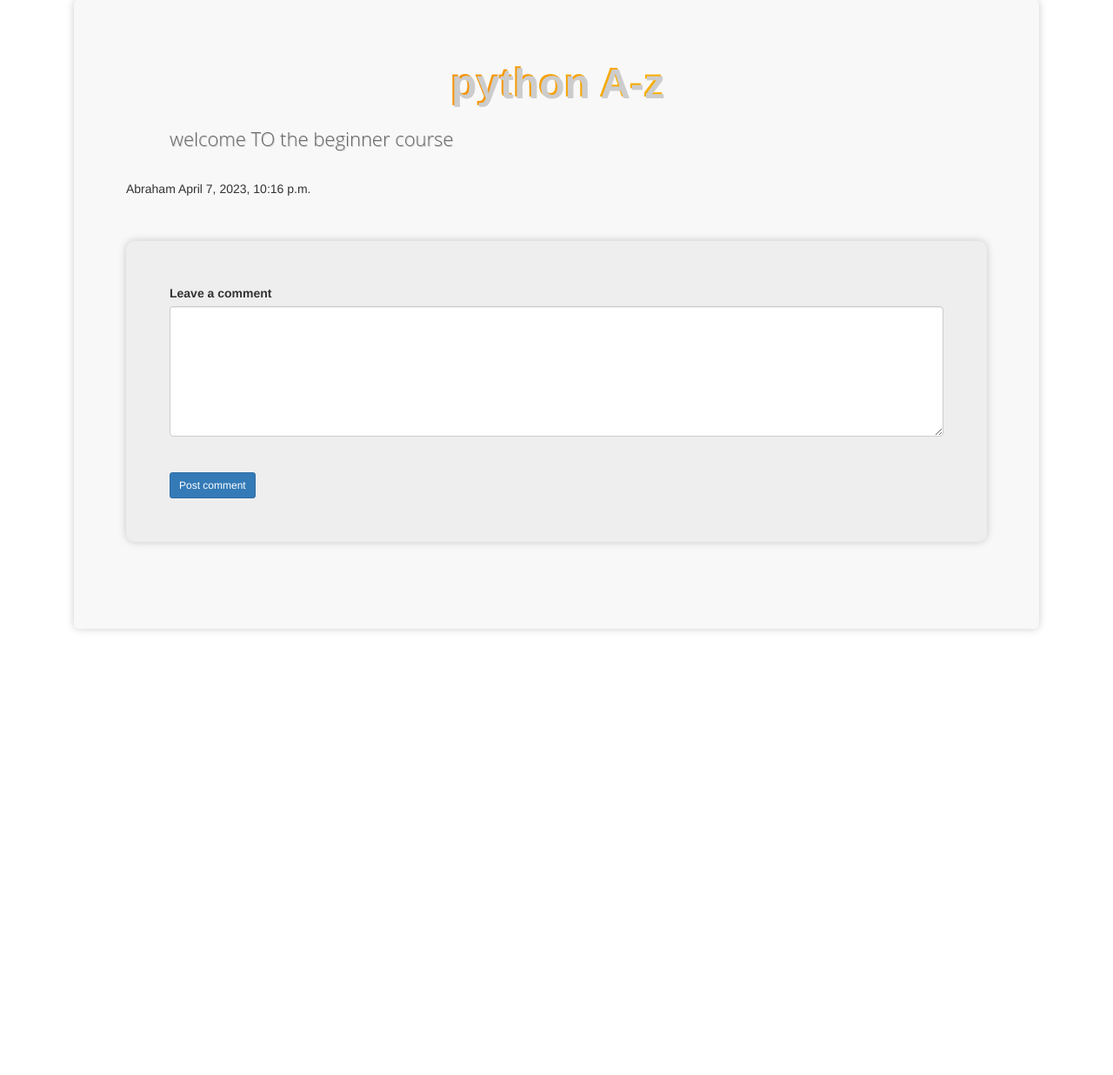
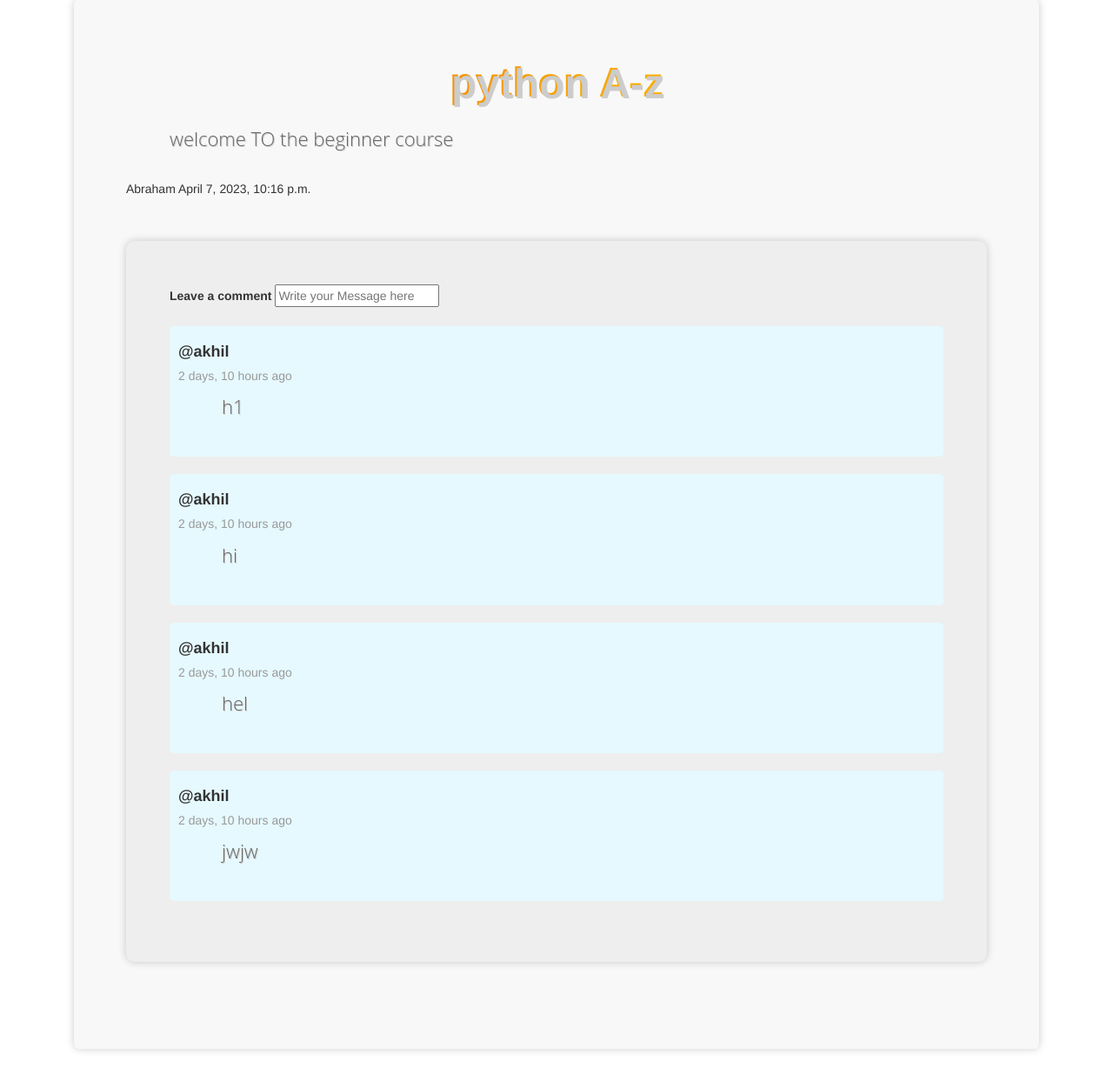
Before and after one commit to ABRAHAMAKHIL/Django-blogapp, a Django app: page /userPost/9/ in a window 1280 px wide. Shown: the part 123-1359 px from the top of the page at 87% size. Before the commit the page ends 849 px from the top, so only its background shows below. Run offline with Django 3.2, Linux system fonts and the light colour scheme; data comes from the database, SQL or seed files in the repository; some libraries are stand-ins or nearby versions.

Commit message:
added comment section is userpost

```diff
--- a/Blog/models.py
+++ b/Blog/models.py
@@ -20,7 +20,7 @@ class Post(models.Model):
 
 class Message(models.Model):
     user = models.ForeignKey(User, on_delete=models.CASCADE)
-    room = models.ForeignKey(Post,on_delete=models.CASCADE)
+    post = models.ForeignKey(Post,on_delete=models.CASCADE)
     body = models.TextField()
     updated  = models.DateTimeField(auto_now=True)
     created = models.DateTimeField(auto_now_add=True)
--- a/Blog/templates/Blog/userPost.html
+++ b/Blog/templates/Blog/userPost.html
@@ -155,6 +155,53 @@
       max-height: 300px;
       overflow-y: auto;
     }
+
+
+  .comment-section {
+  margin-bottom: 20px;
+  background-color: #e6f9ff;
+  padding: 10px;
+  border-radius: 5px;
+}
+
+.comment-user {
+  font-size: 18px;
+  font-weight: bold;
+  margin-bottom: 5px;
+  color: #333;
+}
+
+.timeduration {
+  font-size: 14px;
+  margin-bottom: 10px;
+  color: #999;
+}
+
+.comment-body {
+  font-size: 16px;
+  line-height: 1.5;
+  color: #555;
+}
+
+@media screen and (max-width: 768px) {
+  .comment-section {
+    margin-bottom: 10px;
+    padding: 5px;
+  }
+
+  .comment-user {
+    font-size: 16px;
+  }
+
+  .timeduration {
+    font-size: 12px;
+  }
+
+  .comment-body {
+    font-size: 14px;
+  }
+}
+
   </style>
   <div>
     <div class="container">
@@ -166,22 +213,101 @@
         <h1>{{post.Title}}</h1>
         <p>{{ post.Content}}</p>
         {{post.Host}} {{post.Created}}
+
+
+
+
+
+
+
+
+
+
+
+
+
+
+
+
+
         <form method="POST" action="">
+          {% csrf_token %}
           <div class="comment-container">
             <div class="comment-inside">
               <section style="background-color: #eee;">
                 <div class="container my-5 py-5">
                   <div class="row d-flex justify-content-center">
                     <label class="form-label" for="textAreaExample">Leave a comment</label>
-                    <textarea class="form-control" id="textAreaExample" style="background: #fff;"></textarea>
-                    <hr>
-                    <button type="button" class="btn btn-primary btn-sm">Post comment</button>
+                  <input type="text" name="body" placeholder="Write your Message here">
+
                   </div>
                 </div>
+                <br>
               </section>
+
+
+
+
+
+
+
+
+
+
+              {% for i in comment %}
+            <div class="comment-section">
+
+
+
+              <h5 class="comment-user">@{{i.user}}</h5>
+              <h5 class="timeduration">{{i.created|timesince}} ago</h5>
+              <p class="comment-body">
+              {{i.body}}
+              </p>
+
+
             </div>
+             {% endfor %}
+
+
+
+
+
+
+
+
+
+
+
+
+
+
+
+
           </div>
         </form>
+
+
+
+
+
+
+
+
+
+
+
+
+
+
+
+
+
+
+
+
+
+
       </div>
     </div>
   </div>
--- a/Blog/views.py
+++ b/Blog/views.py
@@ -1,6 +1,6 @@
 from django.shortcuts import render, redirect
 from django.http import HttpResponse
-from .models import Post , Topic
+from .models import Post , Topic , Message
 from .forms import PostForm
 from django.utils import timezone
 from django.contrib.auth.decorators import login_required
@@ -70,8 +70,18 @@ def newPost(request):
 
 def userPost(request,pk):
     post = Post.objects.get(id=pk)
+    comment = post.message_set.all().order_by('-created')
+    if request.method=="POST":
+        newcomments  = Message.objects.create(
+            user = request.user,
+            post  = post,
+            body = request.POST.get('body')
 
-    context = {'post':post}
+        )
+        return redirect('userPost',pk=post.id)
+
+
+    context = {'post':post,'comment':comment}
     return render(request,'Blog/userPost.html',context)
 
 
```
Also changed, not shown: Blog/migrations/0005_rename_room_message_post.py (added), db.sqlite3.
